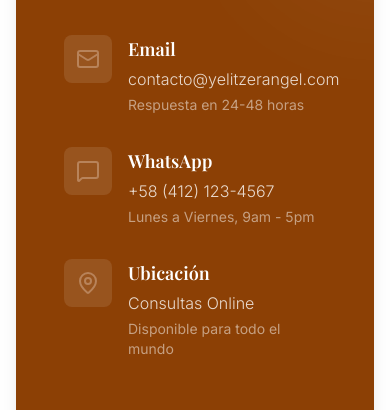
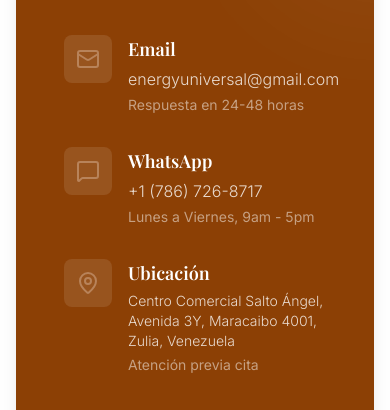
Before and after one commit to yelitzerangeloficialweb-max/yelitze-rangel-web, a Next.js app: page /contacto in a window 390 px wide. Shown: the part 533-943 px from the top of the page. Built offline with nearby package versions, Linux system fonts and the light colour scheme; no server answers; a web font is replaced by a local one.

Commit message:
Update contact information: email, phone, and physical address

```diff
--- a/app/(website)/(routes)/contacto/page.tsx
+++ b/app/(website)/(routes)/contacto/page.tsx
@@ -38,7 +38,7 @@ export default function ContactPage() {
                                     </div>
                                     <div>
                                         <h4 className="font-semibold text-lg mb-1">Email</h4>
-                                        <p className="text-white/80 font-light">contacto@yelitzerangel.com</p>
+                                        <p className="text-white/80 font-light">energyuniversal@gmail.com</p>
                                         <p className="text-sm text-white/50 mt-1">Respuesta en 24-48 horas</p>
                                     </div>
                                 </div>
@@ -49,7 +49,7 @@ export default function ContactPage() {
                                     </div>
                                     <div>
                                         <h4 className="font-semibold text-lg mb-1">WhatsApp</h4>
-                                        <p className="text-white/80 font-light">+58 (412) 123-4567</p>
+                                        <p className="text-white/80 font-light">+1 (786) 726-8717</p>
                                         <p className="text-sm text-white/50 mt-1">Lunes a Viernes, 9am - 5pm</p>
                                     </div>
                                 </div>
@@ -60,8 +60,8 @@ export default function ContactPage() {
                                     </div>
                                     <div>
                                         <h4 className="font-semibold text-lg mb-1">Ubicación</h4>
-                                        <p className="text-white/80 font-light">Consultas Online</p>
-                                        <p className="text-sm text-white/50 mt-1">Disponible para todo el mundo</p>
+                                        <p className="text-white/80 font-light text-sm">Centro Comercial Salto Ángel, Avenida 3Y, Maracaibo 4001, Zulia, Venezuela</p>
+                                        <p className="text-sm text-white/50 mt-1">Atención previa cita</p>
                                     </div>
                                 </div>
                             </div>
@@ -144,7 +144,7 @@ export default function ContactPage() {
                         ></iframe>
                     </div>
                     <p className="text-center mt-4 text-[var(--color-text-light)] text-sm italic">
-                        📍 Encuéntranos en el Centro Comercial Salto Ángel, Maracaibo.
+                        📍 Centro Comercial Salto Ángel, Avenida 3Y, Maracaibo 4001, Zulia, Venezuela
                     </p>
                 </div>
             </div>
--- a/components/layout/Footer.tsx
+++ b/components/layout/Footer.tsx
@@ -59,10 +59,10 @@ export default function Footer() {
                             <a href="https://www.instagram.com/yelitzerangeloficial/" target="_blank" rel="noopener noreferrer" className="p-2 bg-white/10 rounded-full hover:bg-white hover:text-[var(--color-accent)] transition-colors text-white">
                                 <InstagramThinIcon size={20} />
                             </a>
-                            <a href="#" className="p-2 bg-white/10 rounded-full hover:bg-white hover:text-[var(--color-accent)] transition-colors text-white">
+                            <a href="https://wa.me/17867268717" target="_blank" rel="noopener noreferrer" className="p-2 bg-white/10 rounded-full hover:bg-white hover:text-[var(--color-accent)] transition-colors text-white">
                                 <MessageLeafIcon size={20} />
                             </a>
-                            <a href="#" className="p-2 bg-white/10 rounded-full hover:bg-white hover:text-[var(--color-accent)] transition-colors text-white">
+                            <a href="mailto:energyuniversal@gmail.com" className="p-2 bg-white/10 rounded-full hover:bg-white hover:text-[var(--color-accent)] transition-colors text-white">
                                 <MailThinIcon size={20} />
                             </a>
                         </div>
```
